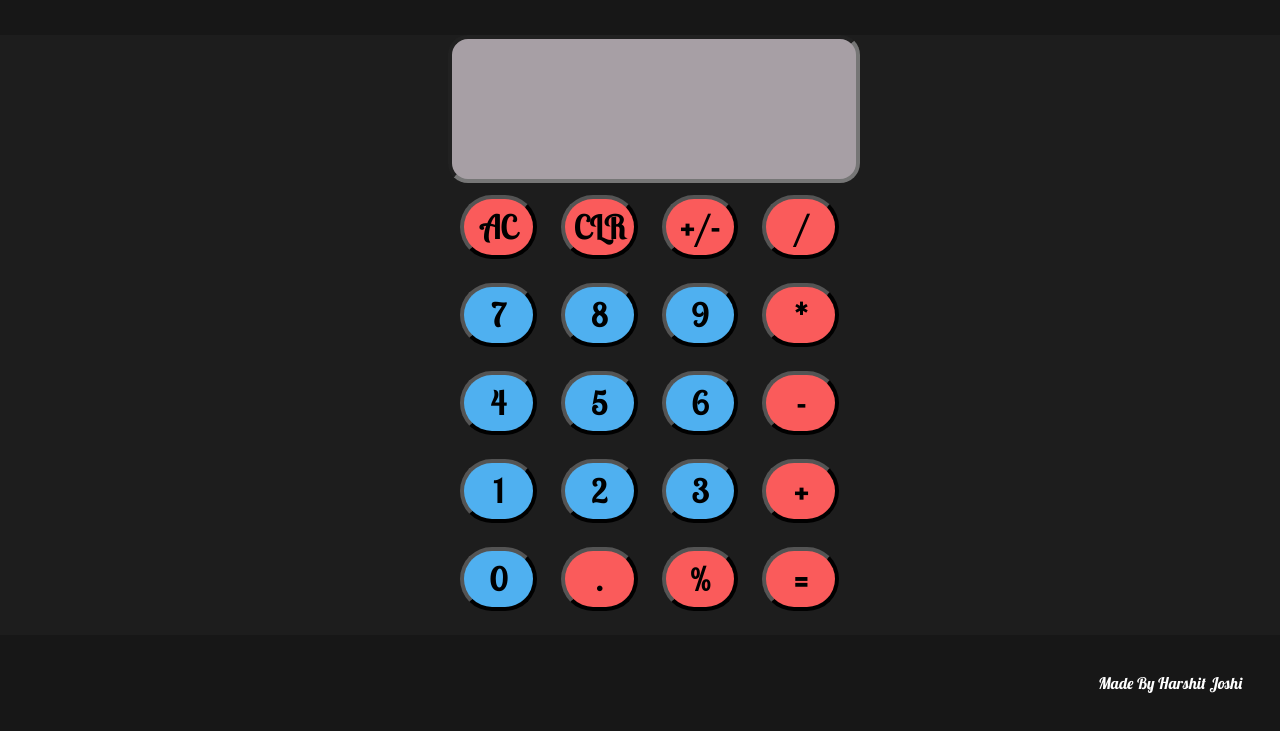
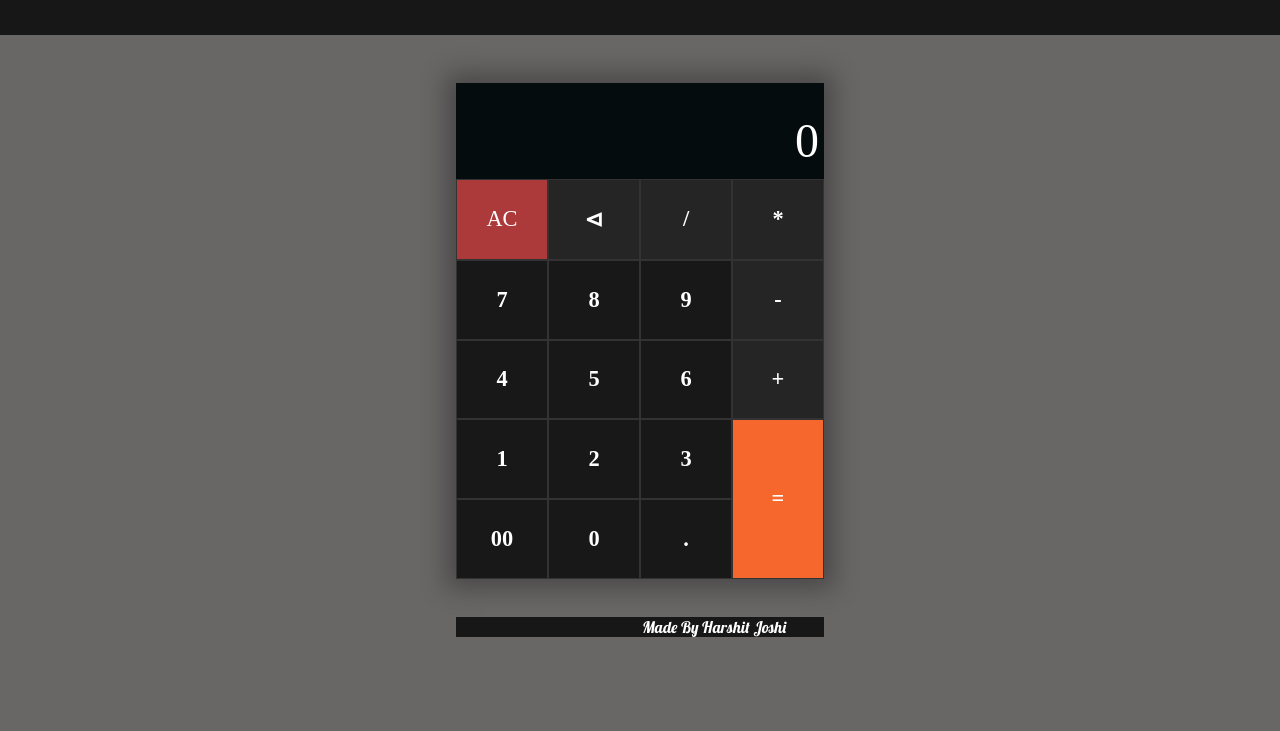
Before and after one commit to Harshit-3905/Calculator, a plain HTML site: page index.html in a window 1280 px wide. Shown: the part 81-812 px from the top of the page. Drawn offline with Linux system fonts and the light colour scheme.

Commit message:
Modified

```diff
--- a/calculator.css
+++ b/calculator.css
@@ -1,50 +1,142 @@
 @import url('https://fonts.googleapis.com/css2?family=Lobster&family=Lobster+Two&display=swap');
 
-.screen {
-    height: 20%;
-    width: 30vw;
-    margin: 0 10vw;
-    background-color: rgb(167, 159, 165);
-    border-radius: 20px;
-    color: black;
-    font-size: 3rem;
-    font-weight: bold;
-    border-width: 4px;
-    padding: 10px;
-    align-content: center;
+#main {
+    display: flex;
+    justify-content: center;
+    align-items: center;
+    height: 100vh;
+    flex-direction: column;
+    background-color: rgb(5, 12, 14);
 }
 
-.row {
-    display: flex;
-    flex-direction: row;
+#calculator {
+    width: 23rem;
+    height: 75%;
+    background-color: rgb(5, 12, 14);
+    box-shadow: 0 0 24px 10px rgba(0, 0, 0, 0.3);
 }
 
-button {
-    align-items: center;
-    font-size: 2rem;
-    margin: 12px;
-    font-weight: 800;
-    height: 64px;
-    width: 15%;
-    border-radius: 40px;
-    font-family: 'Lobster Two', cursive;
-    color: rgb(0, 0, 0);
-    border-width: 4px;
-    cursor: pointer;
+#display {
+    width: 100%;
+    min-height: 6rem;
+    overflow-wrap: break-word;
+    font-family: "poppins";
+    background-color: rgb(5, 12, 14) !important;
+    text-align: right;
+    color: #ffffff;
+    display: flex;
+    flex-direction: column;
+    padding: 0.4rem;
+    box-sizing: border-box;
+    position: relative;
 }
 
-.number {
-    background-color: rgb(79, 176, 240);
+.type {
+    background-color: rgb(5, 12, 14);
 }
 
-.number:hover {
-    background-color: rgb(15, 128, 240);
+.result {
+    background-color: rgb(5, 12, 14);
 }
 
-.operand {
-    background-color: rgb(250, 91, 91);
+.row-con {
+    display: grid;
+    height: 100%;
+    grid-template-columns: repeat(4, 1fr);
+    grid-template-rows: auto;
 }
 
-.operand:hover {
-    background-color: rgb(245, 46, 46);
+.row-con>div {
+    display: flex;
+    justify-content: center;
+    align-items: center;
+    background-color: rgb(24, 24, 24);
+    color: #fff;
+    font-weight: bold;
+    border: 0.5px solid #333;
+    cursor: pointer;
+    font-size: 1.4rem;
 }
+
+.row-con>div:hover {
+    background-color: #444444;
+    border: 0.5px solid rgb(109, 109, 109);
+}
+
+.row-con>div:active {
+    transform: scale(0.9);
+}
+
+.cal-pad {
+    height: 25rem;
+}
+
+.item-eq {
+    background-color: #f5672c !important;
+    font-size: 1.8rem;
+    font-weight: bolder;
+    grid-area: 4/4/6/4;
+}
+
+.item-eq:hover {
+    background-color: #f57945 !important;
+}
+
+.dark {
+    background-color: rgb(37, 37, 37) !important;
+}
+
+.dark:hover {
+    background-color: rgb(58, 58, 58) !important;
+}
+
+.dark {
+    font-family: digital;
+}
+
+span.type {
+    font-size: 3rem;
+    position: absolute;
+    right: 5px;
+    top: 30px;
+    transition: all 0.2s;
+}
+
+.active {
+    top: 0px !important;
+}
+
+span.result {
+    font-size: 1.4rem;
+    display: block;
+}
+
+.itemAC {
+    background-color: rgb(172, 58, 58) !important;
+    font-family: "Share Tech Mono" !important;
+    font-weight: normal !important;
+}
+
+.itemAC:hover {
+    background-color: rgb(134, 65, 65) !important;
+}
+
+@media (max-width: 400px) {
+    #calculator {
+        width: 19rem;
+    }
+
+    .cal-pad {
+        height: 22rem;
+    }
+}
+
+@media (max-width: 300px) {
+    #calculator {
+        width: 15rem;
+    }
+
+    .cal-pad {
+        height: 18rem;
+    }
+}
--- a/index.html
+++ b/index.html
@@ -16,44 +16,39 @@
         <h1>Welcome to the Calculator</h1>
     </div>
     <div class="main">
-        <div class="calculator">
-            <input type="text" class="screen">
-            <div class="row">
-                <button class="operand button">AC</button>
-                <button class="operand button">CLR</button>
-                <button class="operand button">+/-</button>
-                <button class="operand button">/</button>
+        <div id="calculator">
+            <div id="display">
+                <span class="result"></span>
+                <span class="type">0</span>
             </div>
-            <div class="row">
-                <button class="number button">7</button>
-                <button class="number button">8</button>
-                <button class="number button">9</button>
-                <button class="operand button">*</button>
-            </div>
-            <div class="row">
-                <button class="number button">4</button>
-                <button class="number button">5</button>
-                <button class="number button">6</button>
-                <button class="operand button">-</button>
-            </div>
-            <div class="row">
-                <button class="number button">1</button>
-                <button class="number button">2</button>
-                <button class="number button">3</button>
-                <button class="operand button">+</button>
-            </div>
-            <div class="row">
-                <button class="number button">0</button>
-                <button class="operand button">.</button>
-                <button class="operand button">%</button>
-                <button class="operand button">=</button>
+            <div class="cal-pad">
+                <div class="row-con">
+                    <div class="itemAC dark" title="Clear All">AC</div>
+                    <div class="item-del dark" title="Del">&#8882;</div>
+                    <div class="item/ dark num">/</div>
+                    <div class="itemX dark num">*</div>
+                    <div class="item7 num">7</div>
+                    <div class="item8 num">8</div>
+                    <div class="item9 num">9</div>
+                    <div class="item- dark num">-</div>
+                    <div class="item4 num">4</div>
+                    <div class="item5 num">5</div>
+                    <div class="item6 num">6</div>
+                    <div class="item+ dark num">+</div>
+                    <div class="item1 num">1</div>
+                    <div class="item2 num">2</div>
+                    <div class="item3 num">3</div>
+                    <div class="item0 num">00</div>
+                    <div class="item0 num">0</div>
+                    <div class="item-dot num">.</div>
+                    <div class="item-eq">=</div>
+                </div>
             </div>
         </div>
-    </div>
-    <div class="footer">
-        <p>Made By Harshit Joshi</p>
-    </div>
-    <script src="script.js"></script>
+        <div class="footer">
+            <p>Made By Harshit Joshi</p>
+        </div>
+        <script src="script.js"></script>
 </body>
 
 </html>
--- a/script.js
+++ b/script.js
@@ -1,23 +1,75 @@
-let string = "";
-let buttons = document.querySelectorAll('.button');
-Array.from(buttons).forEach((button)=>{
-  button.addEventListener('click', (e)=>{
-    if(e.target.innerHTML == '='){
-      string = eval(string);
-      document.querySelector('.screen').value = string;
+const nums = document.querySelectorAll(".num");
+const typed = document.querySelector(".type");
+const result = document.querySelector(".result");
+
+let val = "0";
+
+nums.forEach((num) => {
+  num.addEventListener("click", (e) => {
+    typed.classList.remove("active");
+    let char = e.target.innerText;
+    if (val === "0" && !char.match(/[*+/.-]/gi)) {
+      val = char;
+    } else {
+      val += char;
     }
-    else if(e.target.innerHTML == 'AC'){
-      string = ""
-      document.querySelector('input').value = string;
+
+    if (val.match(/[0-9]+[+-\/*][+-\/*]+/gi)) {
+      const operator = val[val.length - 1];
+      val = val.substring(0, val.length - 2) + operator;
     }
-    else if(e.target.innerHTML == 'CLR')
-    {
-      string.substring(0,string.length-2)
+
+    typed.innerText = val.replace(/\*/g, "×").replace(/\//g, "÷");
+    if (!val.match(/[0-9]+[+-\/*]$/gi)) {
+      try {
+        result.innerText = eval(val);
+      } catch (error) {
+        invalidExpression();
+      }
     }
-    else{
-    console.log(e.target)
-    string = string + e.target.innerHTML;
-    document.querySelector('input').value = string;
+  });
+});
+
+document.querySelector(".itemAC").addEventListener("click", () => {
+  typed.classList.remove("active");
+  typed.innerText = "0";
+  result.innerText = "";
+  val = "0";
+});
+
+document.querySelector(".item-del").addEventListener("click", () => {
+  typed.classList.remove("active");
+  val = val.substring(0, val.length - 1);
+  if (val) {
+    typed.innerText = val;
+    if (!val.match(/[0-9]+[+-\/*]$/gi)) {
+      try {
+        result.innerText = eval(val);
+      } catch (error) {
+        invalidExpression();
       }
-  })
-})
+    } else {
+      result.innerText = "";
+    }
+  } else {
+    typed.innerText = "0";
+    result.innerText = "";
+  }
+});
+
+document.querySelector(".item-eq").addEventListener("click", () => {
+  try {
+    val = eval(val).toString();
+    typed.classList.add("active");
+    typed.innerText = val;
+    result.innerText = "";
+  } catch (error) {
+    invalidExpression();
+  }
+});
+
+function invalidExpression() {
+  typed.innerText = "0";
+  result.innerText = "Invalid Expression";
+  val = "0";
+}
--- a/style.css
+++ b/style.css
@@ -3,7 +3,7 @@
 * {
     margin: 0;
     padding: 0;
-    background-color: rgb(29, 29, 29);
+    background-color: rgb(105, 102, 102);
 }
 
 body {
@@ -16,6 +16,7 @@ body {
     height: 15%;
     width: 100%;
     background-color: rgb(23, 23, 23);
+    margin-bottom: 3rem;
 }
 
 .header h1 {
@@ -26,19 +27,6 @@ body {
     font-family: 'Lobster', cursive;
 }
 
-
-.calculator {
-    height: 75vh;
-    width: 50vw;
-    min-width: 50vw;
-    background-color: rgb(29, 29, 29);
-}
-
-
-.calculator .row {
-    background-color: rgb(29, 29, 29);
-    padding-left: 10vw;
-}
 
 .main {
     align-items: center;
@@ -52,10 +40,9 @@ body {
 }
 
 .footer p {
-    text-align: center;
     background-color: rgb(23, 23, 23);
     margin: 38px;
-    text-align: right;
+    text-align: right !important;
     color: white;
     font-family: 'Lobster', cursive;
 }
```
